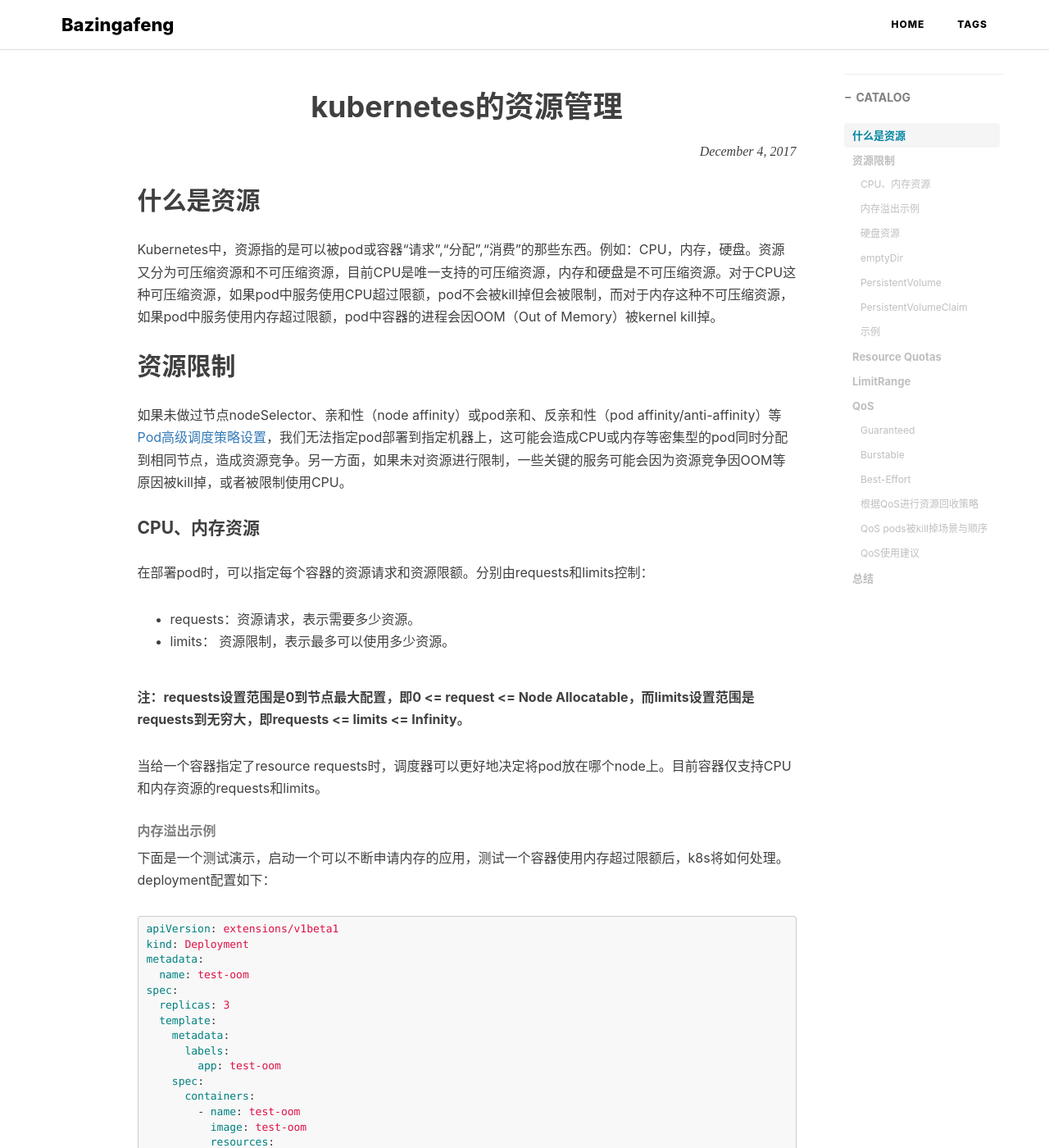
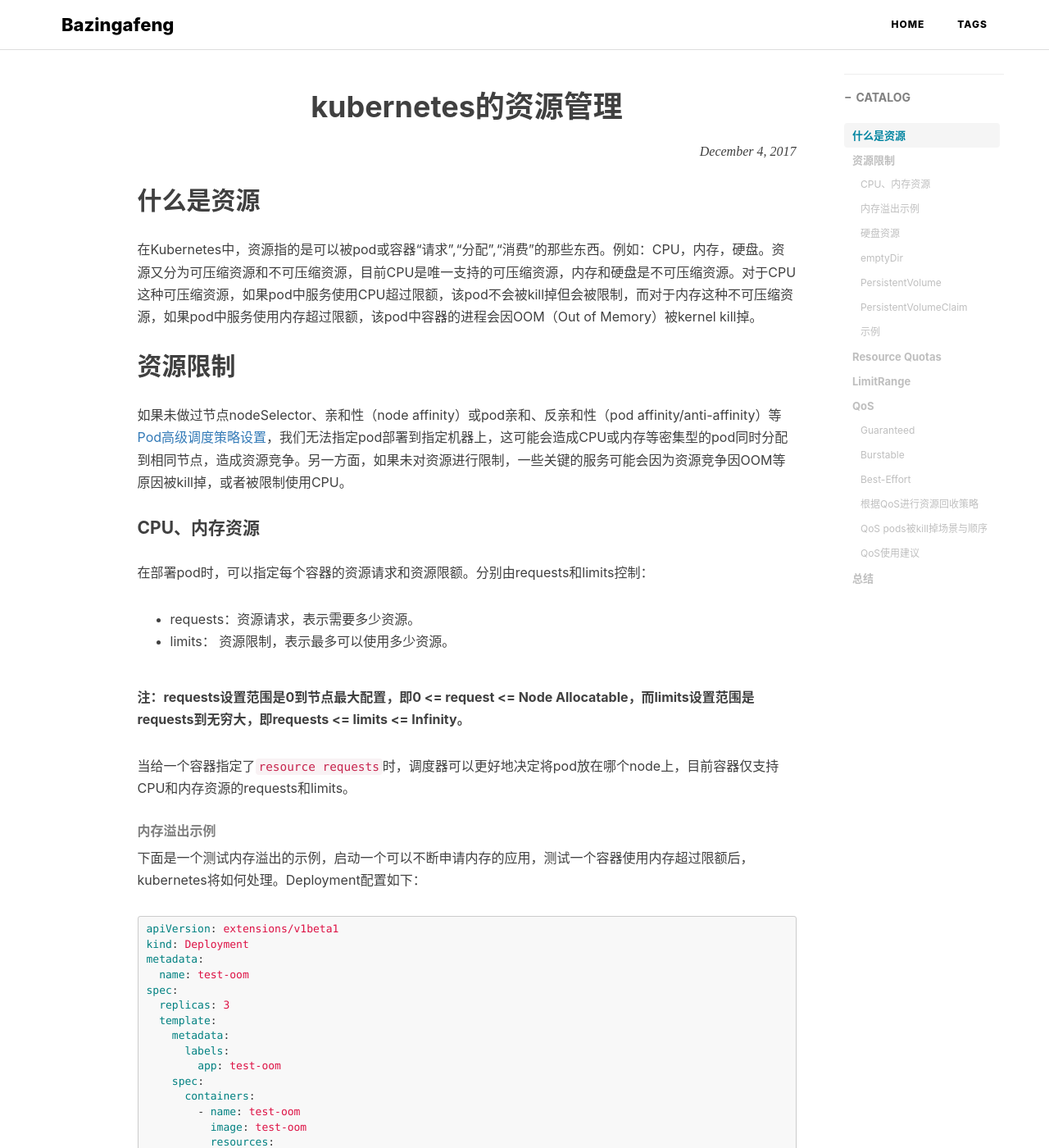
Before and after one commit to fengh0409/fengh0409.github.io, a Jekyll site: the page built from _posts/2017-12-04-the-management-of-resource-in-kubernetes.markdown, in a window 1280 px wide and 1400 px high. Shown: the whole window at 82% size. Built offline with Jekyll 4.4.1, drawn with Linux system fonts in a browser that asks for light colours; nearby versions of some CDN libraries; comment, search, counter and statistics services are not loaded; some of the changed text lies outside the part shown.

Commit message:
Update 2017-12-04-the-management-of-resource-in-kubernetes.markdown

````diff
--- a/_posts/2017-12-04-the-management-of-resource-in-kubernetes.markdown
+++ b/_posts/2017-12-04-the-management-of-resource-in-kubernetes.markdown
@@ -12,7 +12,7 @@
 ---
 
 ## 什么是资源
-Kubernetes中，资源指的是可以被pod或容器“请求”,“分配”,“消费”的那些东西。例如：CPU，内存，硬盘。资源又分为可压缩资源和不可压缩资源，目前CPU是唯一支持的可压缩资源，内存和硬盘是不可压缩资源。对于CPU这种可压缩资源，如果pod中服务使用CPU超过限额，pod不会被kill掉但会被限制，而对于内存这种不可压缩资源，如果pod中服务使用内存超过限额，pod中容器的进程会因OOM（Out of Memory）被kernel kill掉。
+在Kubernetes中，资源指的是可以被pod或容器“请求”,“分配”,“消费”的那些东西。例如：CPU，内存，硬盘。资源又分为可压缩资源和不可压缩资源，目前CPU是唯一支持的可压缩资源，内存和硬盘是不可压缩资源。对于CPU这种可压缩资源，如果pod中服务使用CPU超过限额，该pod不会被kill掉但会被限制，而对于内存这种不可压缩资源，如果pod中服务使用内存超过限额，该pod中容器的进程会因OOM（Out of Memory）被kernel kill掉。
 
 ## 资源限制
 如果未做过节点nodeSelector、亲和性（node affinity）或pod亲和、反亲和性（pod affinity/anti-affinity）等[Pod高级调度策略设置](http://dockone.io/article/2635)，我们无法指定pod部署到指定机器上，这可能会造成CPU或内存等密集型的pod同时分配到相同节点，造成资源竞争。另一方面，如果未对资源进行限制，一些关键的服务可能会因为资源竞争因OOM等原因被kill掉，或者被限制使用CPU。
@@ -25,10 +25,10 @@
 
 **注：requests设置范围是0到节点最大配置，即0 <= request <= Node Allocatable，而limits设置范围是requests到无穷大，即requests <= limits <= Infinity。**
 
-当给一个容器指定了resource requests时，调度器可以更好地决定将pod放在哪个node上。目前容器仅支持CPU和内存资源的requests和limits。
+当给一个容器指定了`resource requests`时，调度器可以更好地决定将pod放在哪个node上，目前容器仅支持CPU和内存资源的requests和limits。
 
 ###### 内存溢出示例
-下面是一个测试演示，启动一个可以不断申请内存的应用，测试一个容器使用内存超过限额后，k8s将如何处理。deployment配置如下：
+下面是一个测试内存溢出的示例，启动一个可以不断申请内存的应用，测试一个容器使用内存超过限额后，kubernetes将如何处理。Deployment配置如下：
 ```yaml
 apiVersion: extensions/v1beta1
 kind: Deployment
@@ -54,13 +54,13 @@
 ```
 该配置表示应用有3个pod，每个容器请求60MB内存、1颗CPU，限额1GB内存、2颗CPU
 
-创建deployment
+创建deployment：
 ```yaml
 [root@docker22 kubernetes]# kubectl create -f test-oom.yml
 deployment "test-oom" created
 ```
 
-查看各个pod的状态
+查看各个pod的状态：
 ```
 [root@docker22 kubernetes]# kubectl get pod -o wide
 NAME                        READY     STATUS    RESTARTS   AGE       IP             NODE
@@ -245,19 +245,19 @@
 >最多可以声明10个PVC
 
 ###使用示例
-创建myspace命名空间
+创建myspace命名空间：
 ```
 [root@docker22 kubernetes]# kubectl create namespace myspace
 namespace "myspace" created
 ```
 
-创建myspace命名空间的资源配额对象
+创建myspace命名空间的资源配额对象：
 ```
 [root@docker22 kubernetes]# kubectl create -f resoureQuota.yml -n myspace
 resourcequota "resource-quotas" created
 ```
 
-查看该命名空间下资源配额占用情况
+查看该命名空间下资源配额占用情况：
 ```
 [root@docker22 kubernetes]# kubectl describe quota/resource-quotas -n myspace
 Name:                   resource-quotas
@@ -272,7 +272,7 @@
 requests.memory         0     1Gi
 ```
 
-编写应用app-myspace.yaml配置，如下
+编写应用app-myspace.yaml配置，如下：
 ```yaml
 apiVersion: extensions/v1beta1
 kind: Deployment
@@ -475,7 +475,6 @@
 kubernetes中的资源是很大一块内容，本文还有些东西没有讲到，因为我也没搞清楚，有兴趣的可以去官网查阅文档了解下。
 
 参考：
-
 [https://feisky.gitbooks.io/kubernetes/concepts/quota.html](https://feisky.gitbooks.io/kubernetes/concepts/quota.html)
 [https://github.com/kubernetes/community/blob/master/contributors/design-proposals/node/resource-qos.md](https://github.com/kubernetes/community/blob/master/contributors/design-proposals/node/resource-qos.md)
 [http://dockone.io/article/2592](http://dockone.io/article/2592)
````
Also changed, not shown: other parts of _posts/2017-12-04-the-management-of-resource-in-kubernetes.markdown (+3 -3 lines).
